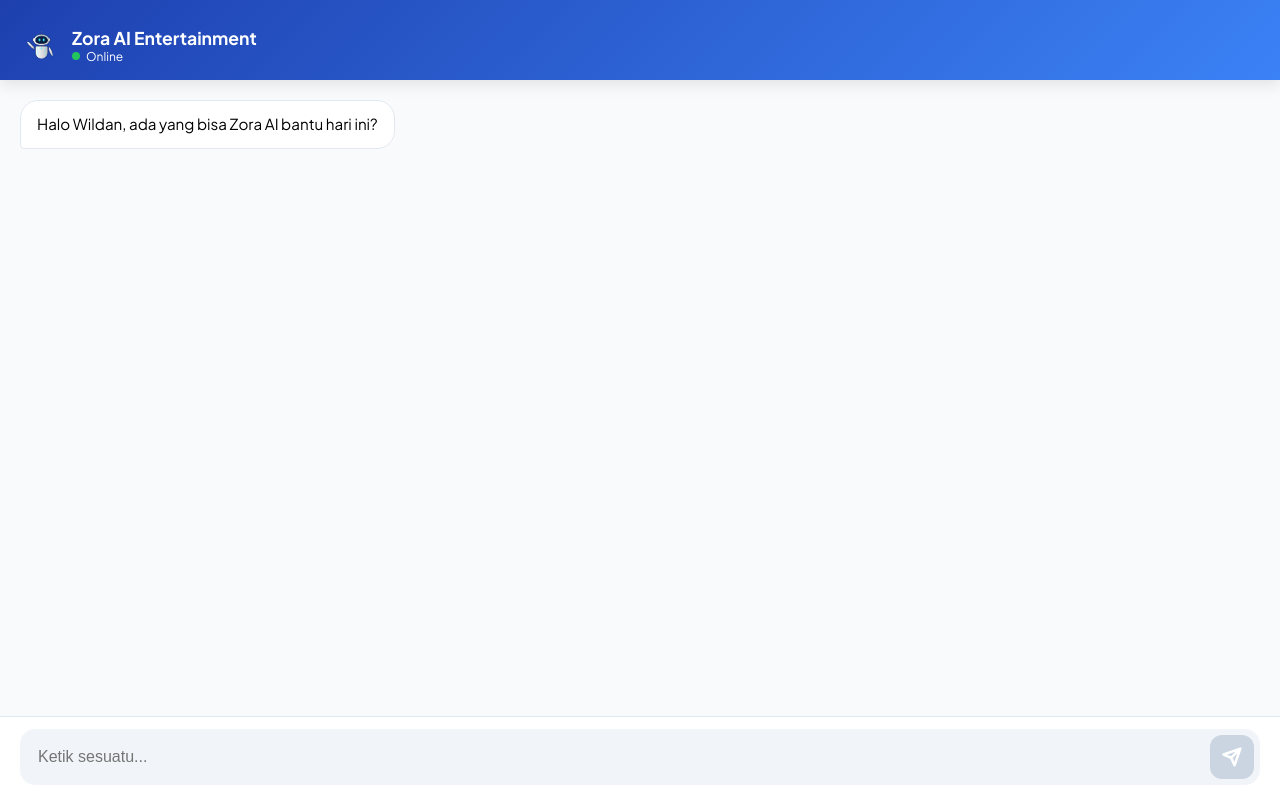
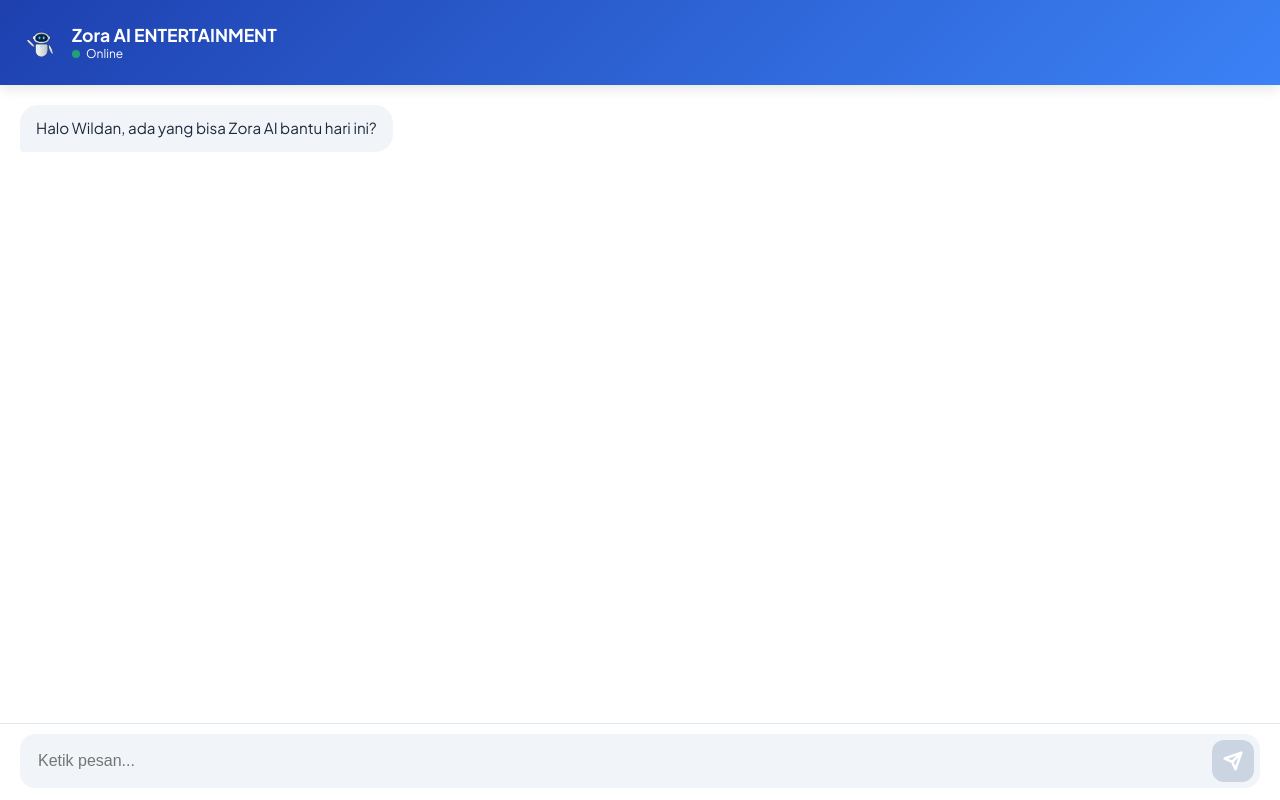
Before and after one commit to wildanroby29/zora-ai, a React (Vite) app: page / in a window 1280 px wide. Both pictures are taken after a click on the button "Mulai Percakapan". Built offline with nearby package versions, Linux system fonts and the light colour scheme.

Commit message:
layout baru

```diff
--- a/src/App.css
+++ b/src/App.css
@@ -2,17 +2,16 @@
 
 :root {
   --primary-grad: linear-gradient(135deg, #1e40af 0%, #3b82f6 100%);
-  --chat-bg: #f8fafc;
 }
 
 * { box-sizing: border-box; -webkit-tap-highlight-color: transparent; margin: 0; padding: 0; }
 
 body, html {
   margin: 0; font-family: 'Plus Jakarta Sans', sans-serif;
-  background: #fff; overflow: hidden; height: 100vh; width: 100vw;
+  background: #fff; overflow: hidden; height: 100%; width: 100%;
 }
 
-.app-shell { width: 100%; height: 100vh; position: relative; overflow: hidden; }
+.app-shell { width: 100%; height: 100%; position: relative; }
 
 /* --- LOADING SCREEN --- */
 .loading-screen {
@@ -20,103 +19,85 @@ body, html {
   display: flex; flex-direction: column; align-items: center; justify-content: center;
   z-index: 9999;
 }
-.loader {
-  width: 45px; height: 45px; border: 4px solid #f3f3f3;
-  border-top: 4px solid #3b82f6; border-radius: 50%;
-  animation: spin 1s linear infinite;
-}
-.loading-text { margin-top: 15px; font-weight: 600; color: #64748b; }
+.loader { width: 45px; height: 45px; border: 4px solid #f3f3f3; border-top: 4px solid #3b82f6; border-radius: 50%; animation: spin 1s linear infinite; }
 @keyframes spin { to { transform: rotate(360deg); } }
 
-/* --- WELCOME PAGE (BALANCED) --- */
+/* --- WELCOME PAGE --- */
 .welcome-page {
-  position: absolute; inset: 0; background: var(--primary-grad);
+  position: fixed; inset: 0; background: var(--primary-grad);
   display: flex; flex-direction: column; align-items: center; justify-content: center;
-  color: white; text-align: center; z-index: 100; padding: 20px;
+  color: white; text-align: center; z-index: 1000; padding: 20px;
 }
-.bot-welcome-img {
-  width: clamp(150px, 45vw, 200px);
-  height: auto; margin-bottom: 10px;
-  filter: drop-shadow(0 20px 30px rgba(0,0,0,0.3));
-}
-.welcome-page h1 { font-size: clamp(2.2rem, 8vw, 3.2rem); font-weight: 800; margin: 0; }
-.welcome-page p { opacity: 0.85; margin: 10px 0 40px 0; max-width: 320px; line-height: 1.4; }
+.bot-welcome-img { width: clamp(140px, 45vw, 190px); height: auto; margin-bottom: 15px; }
+.welcome-page h1 { font-size: 2.8rem; font-weight: 800; margin-bottom: 15px; letter-spacing: -0.02em; }
+.welcome-page p { opacity: 0.85; margin-bottom: 40px; max-width: 320px; line-height: 1.5; font-size: 1.05rem; }
 .start-btn {
-  background: white; color: #1e40af; padding: 15px 45px; border-radius: 50px;
-  font-weight: 700; border: none; cursor: pointer; font-size: 1.05rem;
-  box-shadow: 0 10px 25px rgba(0,0,0,0.2); transition: 0.3s;
+  background: white; color: #1e40af;
+  padding: 16px 50px; /* Padding tombol diperlebar supaya tidak nempel */
+  border-radius: 50px; font-weight: 700; border: none; cursor: pointer;
+  font-size: 1.1rem; box-shadow: 0 10px 20px rgba(0,0,0,0.15);
 }
 
-/* --- CHAT LAYOUT (HEADER FIX STATIS) --- */
-.main-chat-layout {
-  width: 100%;
-  height: 100vh;
-  display: flex;
-  flex-direction: column;
-  overflow: hidden; /* Mencegah layout goyang */
-}
+/* --- CHAT LAYOUT --- */
+.main-chat-layout { width: 100%; height: 100%; display: flex; flex-direction: column; }
 
 .chat-header {
-  flex-shrink: 0; /* Header wajib diam */
-  width: 100%;
-  padding: calc(env(safe-area-inset-top, 0px) + 25px) 20px 15px 20px;
+  position: fixed; top: 0; left: 0; right: 0;
+  height: 85px;
   background: var(--primary-grad); color: white;
   display: flex; align-items: center; gap: 12px;
-  z-index: 1000; box-shadow: 0 4px 15px rgba(0,0,0,0.1);
+  padding: env(safe-area-inset-top, 0px) 20px 0 20px;
+  z-index: 500; box-shadow: 0 4px 12px rgba(0,0,0,0.1);
 }
-.bot-header-img { width: 40px; height: 40px; flex-shrink: 0; /* Background dihapus sesuai request */ }
+.bot-header-img { width: 40px; height: 40px; }
 .chat-header h2 { font-size: 1.1rem; margin: 0; font-weight: 700; }
-.status { font-size: 0.75rem; opacity: 0.9; display: flex; align-items: center; gap: 6px; }
+.status { font-size: 0.75rem; display: flex; align-items: center; gap: 6px; }
 .dot { width: 8px; height: 8px; background: #22c55e; border-radius: 50%; }
 
-/* --- AREA SCROLL CHAT --- */
+/* WINDOW CHAT */
 .chat-window {
   flex: 1;
+  margin-top: 85px;
+  margin-bottom: 80px;
   overflow-y: auto;
   -webkit-overflow-scrolling: touch;
   padding: 20px;
-  background: var(--chat-bg);
-  display: flex;
-  flex-direction: column;
-  gap: 15px;
+  background: #ffffff;
+  display: flex; flex-direction: column; gap: 15px;
 }
 .msg { max-width: 85%; padding: 12px 16px; border-radius: 18px; font-size: 0.95rem; line-height: 1.5; }
-.bot { background: white; align-self: flex-start; border: 1px solid #e2e8f0; border-bottom-left-radius: 4px; }
+.bot { background: #f1f5f9; align-self: flex-start; color: #1e293b; border-bottom-left-radius: 4px; }
 .user { background: #1e40af; color: white; align-self: flex-end; border-bottom-right-radius: 4px; }
 
+/* FOOTER */
 .footer {
-  flex-shrink: 0;
-  padding: 12px 20px calc(env(safe-area-inset-bottom, 0px) + 15px) 20px;
-  background: white; border-top: 1px solid #e2e8f0;
+  position: fixed; bottom: 0; left: 0; right: 0;
+  padding: 10px 20px calc(env(safe-area-inset-bottom, 0px) + 12px) 20px;
+  background: white; border-top: 1px solid #e2e8f0; z-index: 500;
 }
-.input-box { display: flex; background: #f1f5f9; border-radius: 15px; padding: 6px; }
-input { flex: 1; border: none; background: transparent; padding: 12px; outline: none; font-size: 16px; }
-.send-btn { width: 44px; height: 44px; border-radius: 12px; border: none; background: #cbd5e1; color: white; cursor: pointer; transition: 0.3s; display: flex; align-items: center; justify-content: center; }
+.input-box { display: flex; background: #f1f5f9; border-radius: 15px; padding: 6px; align-items: center; }
+input { flex: 1; border: none; background: transparent; padding: 10px 12px; outline: none; font-size: 16px; }
+.send-btn { width: 42px; height: 42px; border-radius: 12px; border: none; background: #cbd5e1; color: white; display: flex; align-items: center; justify-content: center; }
 .send-btn.active { background: var(--primary-grad); }
 
-/* --- ANIMATIONS (DIKEMBALIKAN SEMUA) --- */
-.zoom-in { animation: zoomIn 0.7s cubic-bezier(0.16, 1, 0.3, 1); }
-.fade-in { animation: fadeIn 0.5s ease-out; }
-.slide-up { animation: slideUp 0.6s ease-out forwards; opacity: 0; }
-.slide-right { animation: slideRight 0.5s ease-out forwards; opacity: 0; }
-.delay-1 { animation-delay: 0.2s; }
-.delay-2 { animation-delay: 0.4s; }
-
+/* --- ANIMATIONS --- */
+.zoom-in { animation: zoomIn 0.6s ease-out; }
+.fade-in { animation: fadeIn 0.4s ease-out; }
+.slide-up { animation: slideUp 0.5s ease-out forwards; opacity: 0; }
+.slide-right { animation: slideRight 0.4s ease-out forwards; opacity: 0; }
 @keyframes fadeIn { from { opacity: 0; } to { opacity: 1; } }
 @keyframes zoomIn { from { opacity: 0; transform: scale(0.6); } to { opacity: 1; transform: scale(1); } }
-@keyframes slideUp { from { opacity: 0; transform: translateY(30px); } to { opacity: 1; transform: translateY(0); } }
-@keyframes slideRight { from { opacity: 0; transform: translateX(-20px); } to { opacity: 1; transform: translateX(0); } }
+@keyframes slideUp { from { opacity: 0; transform: translateY(20px); } to { opacity: 1; transform: translateY(0); } }
+@keyframes slideRight { from { opacity: 0; transform: translateX(-15px); } to { opacity: 1; transform: translateX(0); } }
 
 .pulse { animation: pulse-green 2s infinite; }
-@keyframes pulse-green {
-  0% { transform: scale(0.95); box-shadow: 0 0 0 0 rgba(34, 197, 94, 0.7); }
-  70% { transform: scale(1); box-shadow: 0 0 0 8px rgba(34, 197, 94, 0); }
-  100% { transform: scale(0.95); box-shadow: 0 0 0 0 rgba(34, 197, 94, 0); }
-}
+@keyframes pulse-green { 0% { opacity: 0.6; } 50% { opacity: 1; } 100% { opacity: 0.6; } }
 
 .typing-indicator span { display: inline-block; width: 6px; height: 6px; background: #cbd5e1; border-radius: 50%; margin: 0 2px; animation: bounce 1.3s infinite; }
-@keyframes bounce { 0%, 60%, 100% { transform: translateY(0); } 30% { transform: translateY(-6px); } }
+@keyframes bounce { 0%, 100% { transform: translateY(0); } 50% { transform: translateY(-5px); } }
 
+/* Mobile Fix Notch */
 @media (max-width: 600px) {
-  .chat-header { padding-top: calc(env(safe-area-inset-top, 0px) + 35px); }
+  .chat-header { height: 110px; padding-top: calc(env(safe-area-inset-top, 0px) + 38px); }
+  .chat-window { margin-top: 110px; }
 }
--- a/src/App.jsx
+++ b/src/App.jsx
@@ -74,7 +74,9 @@ function App() {
             <img src={botLogo} alt="Logo" className="bot-welcome-img" />
             <h1 className="slide-up">{APP_NAME}</h1>
             <p className="slide-up delay-1">{APP_TAGLINE}</p>
-            <button className="start-btn slide-up delay-2" onClick={startApp}>Mulai Percakapan</button>
+            <button className="start-btn slide-up delay-2" onClick={startApp}>
+              Mulai Percakapan
+            </button>
           </div>
         </div>
       ) : (
@@ -82,7 +84,7 @@ function App() {
           <header className="chat-header">
             <img src={botLogo} alt="Icon" className="bot-header-img" />
             <div className="info">
-              <h2 className="slide-right">{APP_NAME} {APP_MODE.charAt(0).toUpperCase() + APP_MODE.slice(1)}</h2>
+              <h2 className="slide-right">{APP_NAME} {APP_MODE.toUpperCase()}</h2>
               <div className="status slide-right delay-1">
                 <span className="dot pulse"></span> Online
               </div>
@@ -109,7 +111,7 @@ function App() {
                 value={input}
                 onChange={e => setInput(e.target.value)}
                 onKeyDown={e => e.key === 'Enter' && handleSend()}
-                placeholder="Ketik sesuatu..."
+                placeholder="Ketik pesan..."
               />
               <button
                 className={`send-btn ${input.trim() ? 'active' : ''}`}
```
